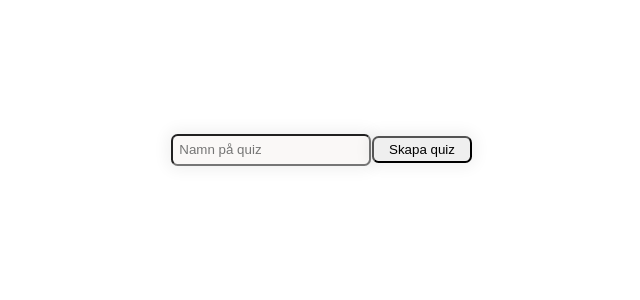
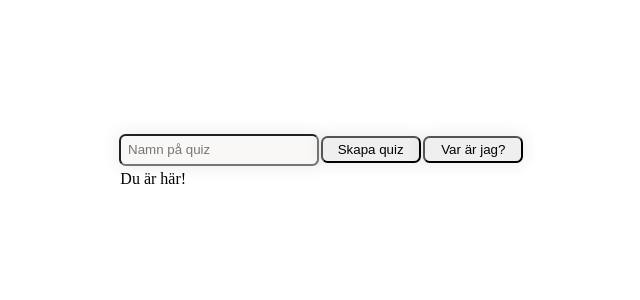
Before and after one commit to MariaPorcires/Quiztopia, a React (Vite) app in the folder Quiztopia/: page /createquiz in a window 1280 px wide. Shown: the top 300 px of the page, without its empty margins (318-958 px from the left). Built offline with nearby package versions, Linux system fonts and the light colour scheme.

Commit message:
geolocation

```diff
--- a/Quiztopia/src/geolocation.ts
+++ b/Quiztopia/src/geolocation.ts
@@ -1,22 +1,23 @@
 import { Position } from "./interfaces";
 
-async function getPosition(): Promise<Position> {
-    return new Promise((resolve, reject) => {
-        if('geolocation' in navigator) {
-            const geo = navigator.geolocation;
-            geo.getCurrentPosition(pos => {
-                const position: Position = {
-                    latitude: pos.coords.latitude,
-                    longitude: pos.coords.longitude
-                }
-                resolve(position)
-            }, error => {
-                reject(error.message)
-            })
-        }  else {
-            reject('Upgrade your browser')
-        }
-    })
-}
+type ReactSetState<T> = React.Dispatch<React.SetStateAction<T>>
+
+
+function getPosition(setPosition: ReactSetState<Position | null>) {
+    if ('geolocation' in navigator) {
+      navigator.geolocation.getCurrentPosition((position: GeolocationPosition) => {
+
+        const coords: GeolocationCoordinates = position.coords;
+
+        setPosition({ latitude: coords.latitude, longitude: coords.longitude })
+        console.log(coords);
+        console.log(position);
+
+      }, error => {
+        console.log('position error', error);
+        setPosition(null)
+      })
+    }
+  }
 
 export { getPosition }
--- a/Quiztopia/src/views/CreateQuiz/CreateQuiz.tsx
+++ b/Quiztopia/src/views/CreateQuiz/CreateQuiz.tsx
@@ -1,25 +1,24 @@
 import './CreateQuiz.css'
 import { useState } from "react"
 import {handleCreatequiz} from './api'
+import { Position } from '../../interfaces';
 import { getPosition } from '../../geolocation';
 import mapboxgl, { Map as MapGl } from 'mapbox-gl';
 
 
 function CreateQuiz() {
     const [showInput, setShowInput] = useState<boolean>(false)
-    const [createQuiz, setCreateQuiz] = useState<string>('')
+    const [quizName, setQuizName] = useState<string>('')
     const [question, setQuestion] = useState<string>('')
     const [answer, setAnswer] = useState<string>('')
-
-
-
+    const [position, setPosition] = useState<Position | null>(null)
 
 
 
     return(
         <section>
-            <input type='text' placeholder='Namn på quiz' value={createQuiz} onChange={event => setCreateQuiz(event.target.value)} />
-                <button onClick={() => handleCreatequiz(setShowInput, createQuiz )}>Skapa quiz</button>
+            <input type='text' placeholder='Namn på quiz' value={quizName} onChange={event => setQuizName(event.target.value)} />
+                <button onClick={() => handleCreatequiz(setShowInput, quizName )}>Skapa quiz</button>
                 { showInput && (
                     <div>
                         <input placeholder='Fråga'
@@ -32,10 +31,13 @@ function CreateQuiz() {
                         />
 
 
-                        <button>Submit Quiz Name</button>
+                        <button >Lägg till fråga</button>
 
                     </div>
                 )}
+                  <button onClick={() => getPosition(setPosition)}> Var är jag? </button>
+                  <p>Du är här! {position?.latitude} {position?.longitude}</p>
+
         </section>
     )
 
```
